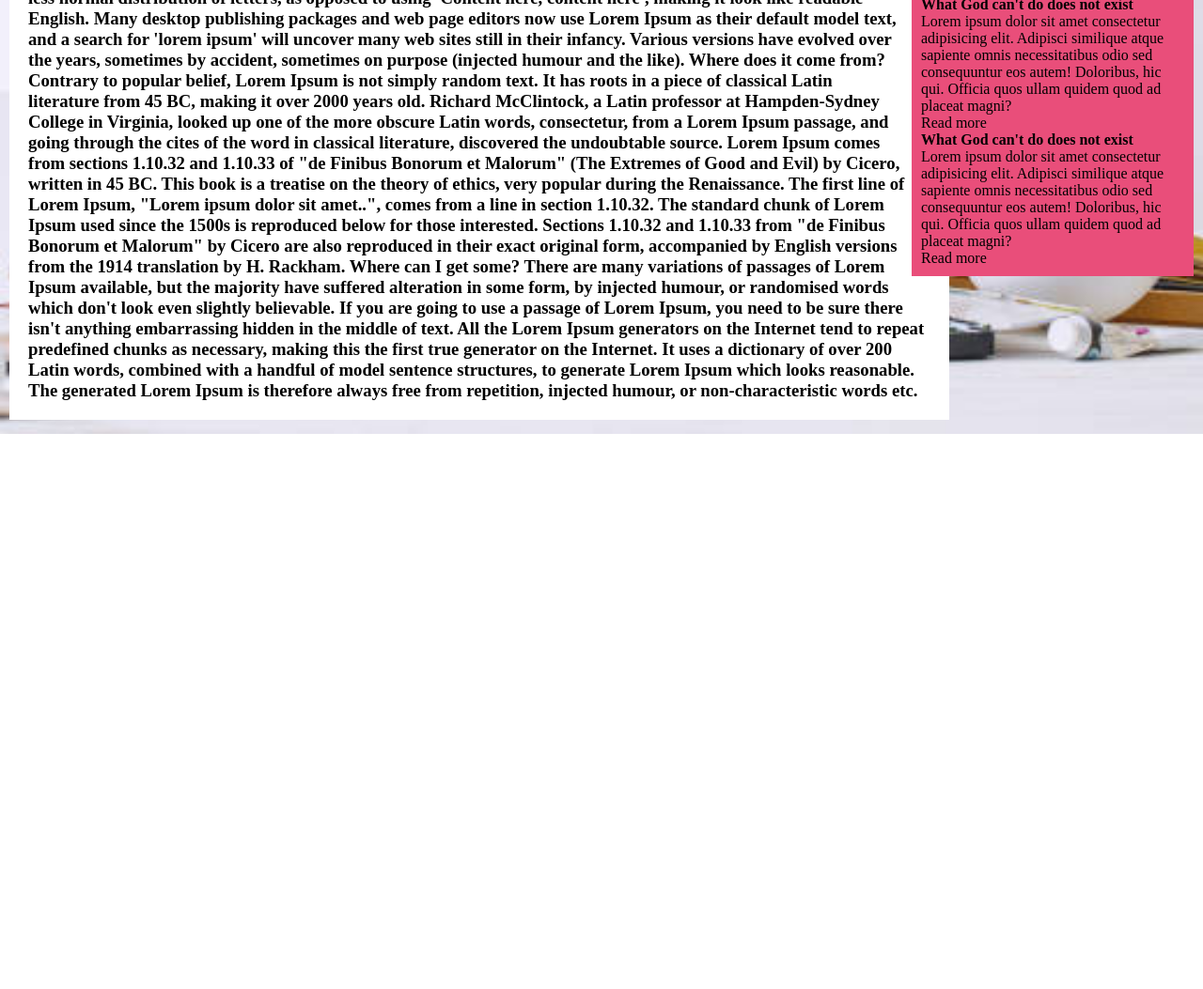
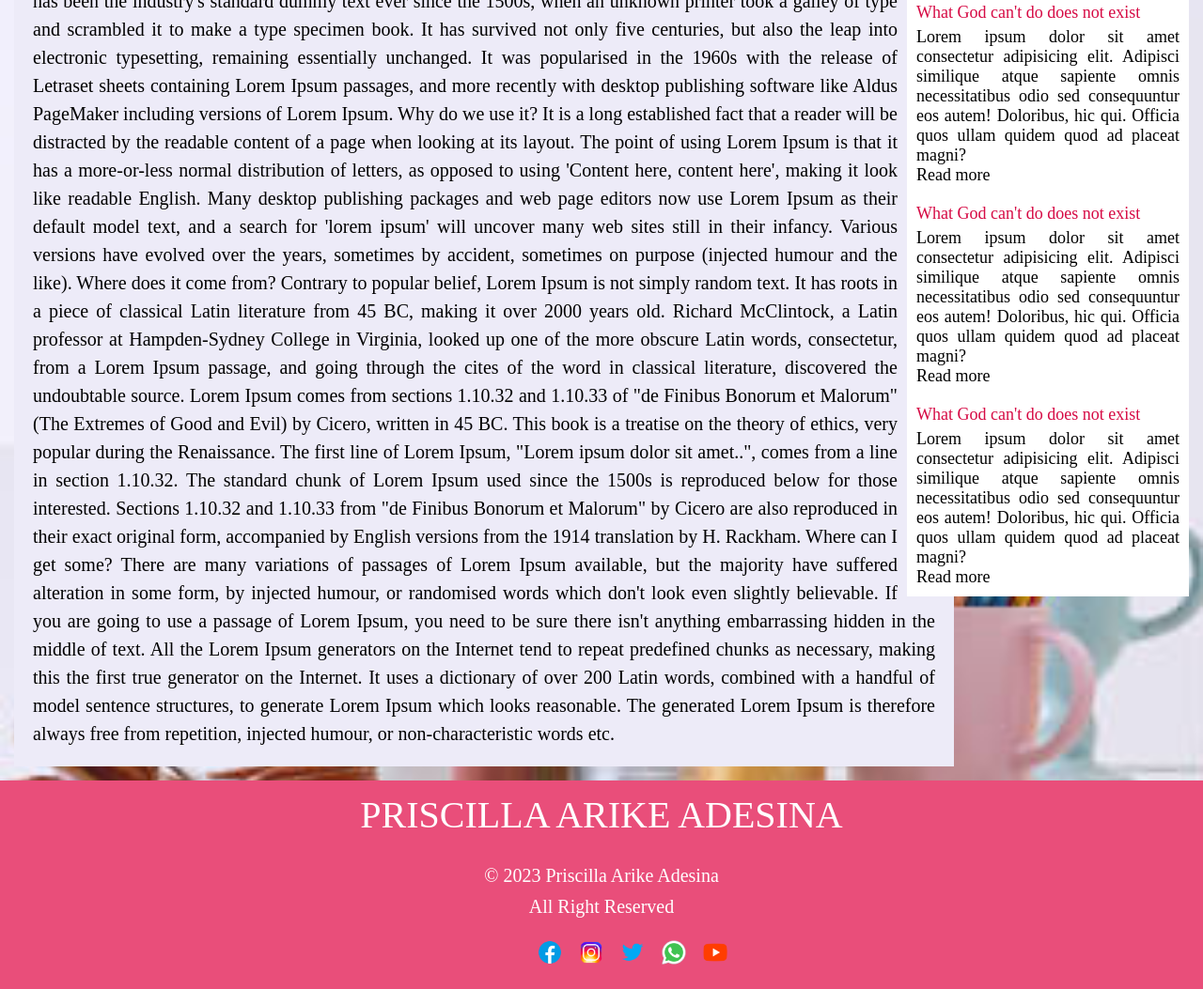
Before and after one commit to Ifeoluwa-cloud/Web-master, a plain HTML site: page blog.html in a window 1280 px wide. Shown: the part 544-1597 px from the top of the page at 94% size. Before the commit the page ends 1006 px from the top, so only its background shows below. Drawn offline with Linux system fonts and the light colour scheme.

Commit message:
Blog-section added

```diff
--- a/about.css
+++ b/about.css
@@ -107,7 +107,7 @@ body{
 .about-details{
     background-color: #fff;
     margin: 50px;
-    padding: 70px;
+    padding: 0 10px 0 10px;
 }
 
 .about-details h2{
--- a/blog.css
+++ b/blog.css
@@ -19,6 +19,7 @@ body{
 
 .container{
     width: 100%;
+    overflow: hidden;
 }
 
 .container .nav{
@@ -117,15 +118,81 @@ body{
     width: 300px;
     height: auto;
     float: right;
-    background-color: #E94E7A;
-    padding: 10px;
-    margin: 5px 5px 10px 5px;
+    background-color: white;
+    margin: 0 10px 10px 10px;
+    padding: 10px 10px;
 }
 
+#heading{
+    color: #d60b45;
+    font-size: 20px;
+    font-weight: bold;
+    margin-top: 5px;
+}
+
+#sub-heading{
+    color: #d60b45;
+    font-size: 18px;
+    font-weight: 500;
+    margin-top: 20px;
+}
 .main-blog{
     width: 1000px;
     height: auto;
-    background-color: #fff;
+    background-color: #EDEBF8;
     padding: 20px;
-    margin: 5px 5px 10px 5px;
+    margin: 5px 5px 10px 10px;
 }
+
+p{
+    color: black;
+    font-size: 18px;
+    font-weight: 400;
+    text-align: justify;
+    margin-top: 5px;
+}
+
+#main-blog_paragraph{
+    color: black;
+    font-size: 20px;
+    font-weight: 400;
+    text-align: justify;
+    margin-top: 5px;
+    line-height: 30px;
+}
+
+footer{
+    background-color: #E94E7A;
+}
+
+.footer-text{
+    padding: 1% 5% 1% 5%;
+}
+
+.footer-text h4{
+    font-size: 40px;
+    font-weight: 500;
+    color: #fff;
+    text-align: center;
+    margin-bottom: 30px;
+}
+
+.footer-text p{
+    font-size: 20px;
+    font-weight: 200;
+    color: #fff;
+    text-align: center;
+    margin-bottom: 10px;
+}
+
+.social-links{
+    align-items: center;
+    justify-content: center;
+    margin-left: 570px;
+    padding-bottom: 20px;
+}
+
+.social-links a img{
+    width: 30px;
+    margin-right: 10px;
+}
--- a/blog.html
+++ b/blog.html
@@ -15,47 +15,48 @@
                 <li><a href="index.html">HOME</a></li>
                 <li><a href="about.html">ABOUT</a></li>
                 <li><a href="books.html">BOOKS</a></li>
-                <li><a href="#">BLOG</a></li>
+                <li><a href="blog.html">BLOG</a></li>
                 <li><a href="#">CONTACT</a></li>
             </ul>
             <button class="blog-button"><a href="#">Arike Blog</a></button>
         </div>
     </header>
+
     <section class="blog-container">
         <div class="blog-div">
             <div class="side-bar">
-                <h3>Recent Post</h3>
+                <h3 id="heading">Recent Post</h3>
                 <div class="blog-post">
-                    <h4>What God can't do does not exist</h4>
+                    <h4 id="sub-heading" style="margin-top: 10px !important;">What God can't do does not exist</h4>
                     <p>Lorem ipsum dolor sit amet consectetur adipisicing elit. Adipisci similique atque sapiente omnis necessitatibus odio sed consequuntur eos autem! Doloribus, hic qui. Officia quos ullam quidem quod ad placeat magni?</br>Read more</p>
                 </div>
 
                 <div class="blog-post">
-                    <h4>What God can't do does not exist</h4>
+                    <h4 id="sub-heading">What God can't do does not exist</h4>
                     <p>Lorem ipsum dolor sit amet consectetur adipisicing elit. Adipisci similique atque sapiente omnis necessitatibus odio sed consequuntur eos autem! Doloribus, hic qui. Officia quos ullam quidem quod ad placeat magni?</br>Read more</p>
                 </div>
 
                 <div class="blog-post">
-                    <h4>What God can't do does not exist</h4>
+                    <h4 id="sub-heading">What God can't do does not exist</h4>
                     <p>Lorem ipsum dolor sit amet consectetur adipisicing elit. Adipisci similique atque sapiente omnis necessitatibus odio sed consequuntur eos autem! Doloribus, hic qui. Officia quos ullam quidem quod ad placeat magni?</br>Read more</p>
                 </div>
 
                 <div class="blog-post">
-                    <h4>What God can't do does not exist</h4>
+                    <h4 id="sub-heading">What God can't do does not exist</h4>
                     <p>Lorem ipsum dolor sit amet consectetur adipisicing elit. Adipisci similique atque sapiente omnis necessitatibus odio sed consequuntur eos autem! Doloribus, hic qui. Officia quos ullam quidem quod ad placeat magni?</br>Read more</p>
                 </div>
 
                 <div class="blog-post">
-                    <h4>What God can't do does not exist</h4>
+                    <h4 id="sub-heading">What God can't do does not exist</h4>
                     <p>Lorem ipsum dolor sit amet consectetur adipisicing elit. Adipisci similique atque sapiente omnis necessitatibus odio sed consequuntur eos autem! Doloribus, hic qui. Officia quos ullam quidem quod ad placeat magni?</br>Read more</p>
                 </div>
             </div>
 
             <div class="main-blog">
-                <h3>What God can't do does not exist</44>
-                <p>Lorem ipsum dolor sit amet, consectetur adipisicing elit. Quos voluptatem soluta, sed commodi repudiandae repellendus unde! Esse praesentium velit ad laboriosam, expedita fugiat quis quo ipsa asperiores aliquam a dolor?Lorem ipsum dolor sit amet, consectetur adipisicing elit. Harum aspernatur, cum porro nostrum temporibus eius quaerat voluptates incidunt molestias ea perferendis eos facilis voluptate quisquam est quas ad. Excepturi,Lorem ipsum dolor sit amet consectetur adipisicing elit. Ea quas, minima reiciendis culpa recusandae repellendus quidem non maxime quis quibusdam placeat quia aliquam cumque at cupiditate modi voluptate repellat magnam.</p>
-                <p>Lorem ipsum dolor sit amet, consectetur adipisicing elit. Quos voluptatem soluta, sed commodi repudiandae repellendus unde! Esse praesentium velit ad laboriosam, expedita fugiat quis quo ipsa asperiores aliquam a dolor?Lorem ipsum dolor sit amet, consectetur adipisicing elit. Harum aspernatur, cum porro nostrum temporibus eius quaerat voluptates incidunt molestias ea perferendis eos facilis voluptate quisquam est quas ad. Excepturi,Lorem ipsum dolor sit amet consectetur adipisicing elit. Ea quas, minima reiciendis culpa recusandae repellendus quidem non maxime quis quibusdam placeat quia aliquam cumque at cupiditate modi voluptate repellat magnam.</p>
-                <p>What is Lorem Ipsum?
+                <h3 style="margin-top: 0 !important; font-size: 30px;" id="sub-heading">What God can't do does not exist</44>
+                <p id="main-blog_paragraph">Lorem ipsum dolor sit amet, consectetur adipisicing elit. Quos voluptatem soluta, sed commodi repudiandae repellendus unde! Esse praesentium velit ad laboriosam, expedita fugiat quis quo ipsa asperiores aliquam a dolor?Lorem ipsum dolor sit amet, consectetur adipisicing elit. Harum aspernatur, cum porro nostrum temporibus eius quaerat voluptates incidunt molestias ea perferendis eos facilis voluptate quisquam est quas ad. Excepturi,Lorem ipsum dolor sit amet consectetur adipisicing elit. Ea quas, minima reiciendis culpa recusandae repellendus quidem non maxime quis quibusdam placeat quia aliquam cumque at cupiditate modi voluptate repellat magnam.</p>
+                <p id="main-blog_paragraph">Lorem ipsum dolor sit amet, consectetur adipisicing elit. Quos voluptatem soluta, sed commodi repudiandae repellendus unde! Esse praesentium velit ad laboriosam, expedita fugiat quis quo ipsa asperiores aliquam a dolor?Lorem ipsum dolor sit amet, consectetur adipisicing elit. Harum aspernatur, cum porro nostrum temporibus eius quaerat voluptates incidunt molestias ea perferendis eos facilis voluptate quisquam est quas ad. Excepturi,Lorem ipsum dolor sit amet consectetur adipisicing elit. Ea quas, minima reiciendis culpa recusandae repellendus quidem non maxime quis quibusdam placeat quia aliquam cumque at cupiditate modi voluptate repellat magnam.</p>
+                <p id="main-blog_paragraph">What is Lorem Ipsum?
                     Lorem Ipsum is simply dummy text of the printing and typesetting industry. Lorem Ipsum has been the industry's standard dummy text ever since the 1500s, when an unknown printer took a galley of type and scrambled it to make a type specimen book. It has survived not only five centuries, but also the leap into electronic typesetting, remaining essentially unchanged. It was popularised in the 1960s with the release of Letraset sheets containing Lorem Ipsum passages, and more recently with desktop publishing software like Aldus PageMaker including versions of Lorem Ipsum.
 
                     Why do we use it?
@@ -72,5 +73,20 @@
             </div>
         </div>
     </section>
+
+    <footer>
+        <div class="footer-text">
+            <h4>PRISCILLA ARIKE ADESINA</h4>
+            <p>&copy; 2023 Priscilla Arike Adesina</p>
+            <p>All Right Reserved</p>
+        </div>
+                <div class="social-links">
+            <a href="#"><img src="images/icons8-facebook-48.png"></a>
+            <a href="#"><img src="images/icons8-instagram-48.png"></a>
+            <a href="#"><img src="images/icons8-twitter-48.png"></a>
+            <a href="#"><img src="images/icons8-whatsapp-48.png"></a>
+            <a href="#"><img src="images/icons8-youtube-48.png"></a>
+        </div>
+    </footer>
 </body>
 </html>
--- a/books.css
+++ b/books.css
@@ -104,7 +104,7 @@ body{
     width: 100%;
     height: auto;
     background-color: #E4E4F0;
-    padding: 70px;
+    padding: 20px 10px 5px 50px;
 }
 
 .books-container h2{
```
Also changed, not shown: about.html (+1 -1 lines), books.html (+1 -1 lines), index.html (+2 -2 lines).
